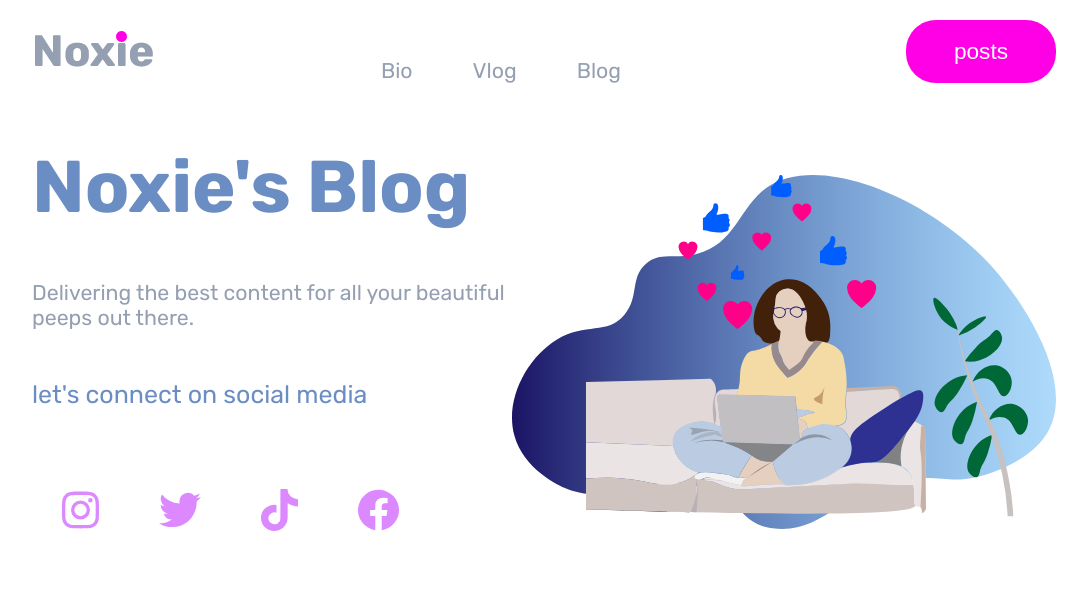
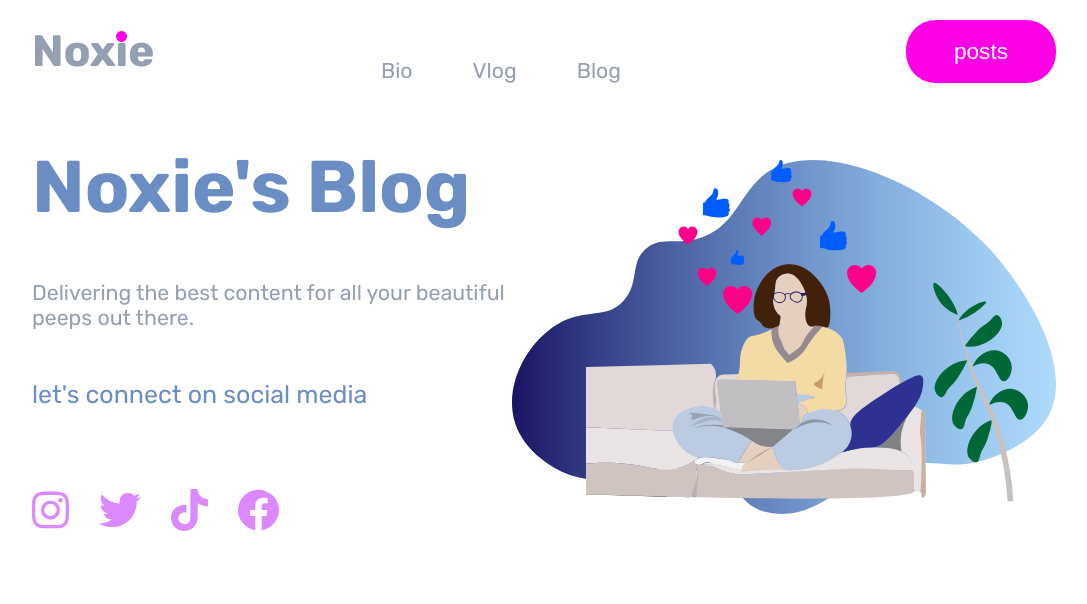
Before and after one commit to PNkosi/Noxie-Blog-files, a plain HTML site: page index.html in a window 1280 px wide. Shown: the whole page, without its empty margins (96-1183 px from the left). Drawn offline with Linux system fonts and the light colour scheme.

Commit message:
Update styles.css

```diff
--- a/styles.css
+++ b/styles.css
@@ -139,4 +139,4 @@ a {text-decoration: none;}
 }
 
 .contactIcons {display: flex;}
-.contactIcons img{padding: 30px}
+.contactIcons img{padding: 30px 30px 0 0}
```
